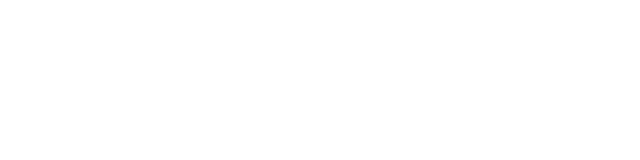
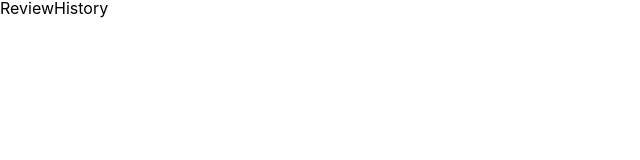
Before and after one commit to rnfltpgus/Movie-Review-App, a React (Create React App) app: page / in a window 1280 px wide. Shown: the top 160 px of the page, without its empty margins (0-640 px from the left). Built offline with nearby package versions, Linux system fonts and the light colour scheme.

Commit message:
⚙️ Feat: GlobalStyles 적용, 폴더 분리, 초기 목데이터 추가

```diff
--- a/package.json
+++ b/package.json
@@ -9,6 +9,8 @@
     "react": "^18.2.0",
     "react-dom": "^18.2.0",
     "react-scripts": "5.0.1",
+    "styled-components": "^5.3.5",
+    "styled-reset": "^4.4.2",
     "web-vitals": "^2.1.4"
   },
   "scripts": {
--- a/src/App.js
+++ /dev/null
@@ -1,9 +0,0 @@
-function App() {
-  return (
-    <div className="App">
-      <header className="App-header"></header>
-    </div>
-  );
-}
-
-export default App;
--- /dev/null
+++ b/src/app/App.jsx
@@ -0,0 +1,13 @@
+import ReviewHistory from "../components/ReviewHistory";
+import GlobalStyles from "./GlobalStyles";
+
+const App = () => {
+  return (
+    <>
+      <GlobalStyles />
+      <ReviewHistory />
+    </>
+  );
+};
+
+export default App;
--- /dev/null
+++ b/src/app/GlobalStyles.jsx
@@ -0,0 +1,32 @@
+import { createGlobalStyle } from "styled-components";
+import reset from "styled-reset";
+
+const GlobalStyles = createGlobalStyle`
+  ${reset}
+
+  * {
+    box-sizing: inherit;
+  }
+
+  body {
+    margin: 0;
+    padding: 0;
+    font-family: -apple-system, BlinkMacSystemFont, 'Segoe UI', 'Roboto', 'Oxygen',
+     'Ubuntu', 'Cantarell', 'Fira Sans', 'Droid Sans', 'Helvetica Neue', sans-serif;
+    -webkit-font-smoothing: antialiased;
+    -moz-osx-font-smoothing: grayscale;
+    box-sizing: border-box;
+    min-height: 100%;
+  }
+
+  a {
+    color: inherit;
+    text-decoration: none;
+  }
+
+  code {
+    font-family: source-code-pro, Menlo, Monaco, Consolas, 'Courier New', monospace;
+  }
+`;
+
+export default GlobalStyles;
--- /dev/null
+++ b/src/components/ReviewHistory.jsx
@@ -0,0 +1,9 @@
+import React from 'react'
+
+const ReviewHistory = () => {
+  return (
+    <div>ReviewHistory</div>
+  )
+}
+
+export default ReviewHistory
--- a/src/index.js
+++ b/src/index.jsx
@@ -1,8 +1,10 @@
 import React from "react";
 import ReactDOM from "react-dom/client";
-import App from "./App";
+
+import App from "./app/App";
 
 const root = ReactDOM.createRoot(document.getElementById("root"));
+
 root.render(
   <React.StrictMode>
     <App />
```
Also changed, not shown: public/data/data.json (added, +32 -0 lines), src/setupTests.jsx (renamed from src/setupTests.js), 1 other file (tests, documents, lock files or other folders).
